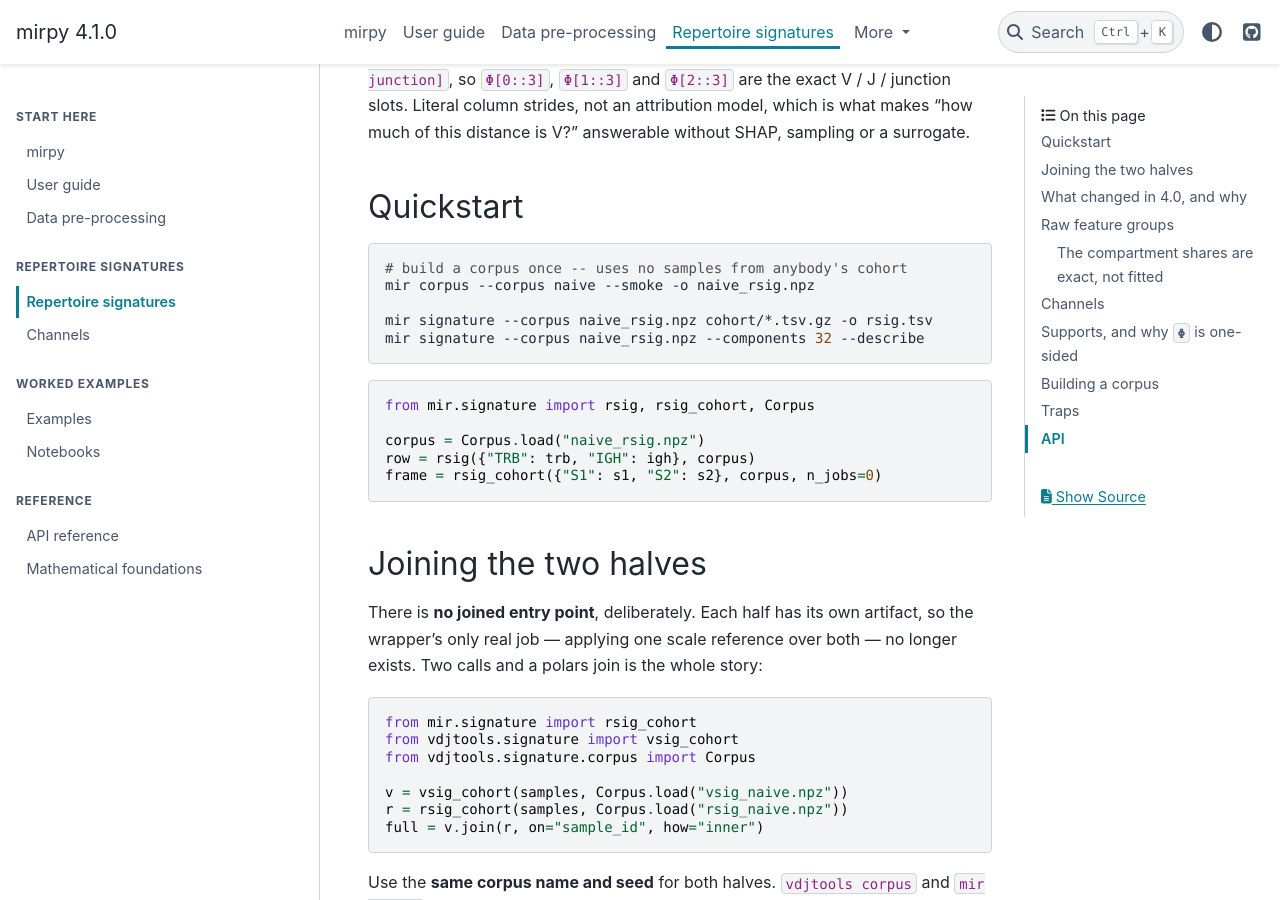
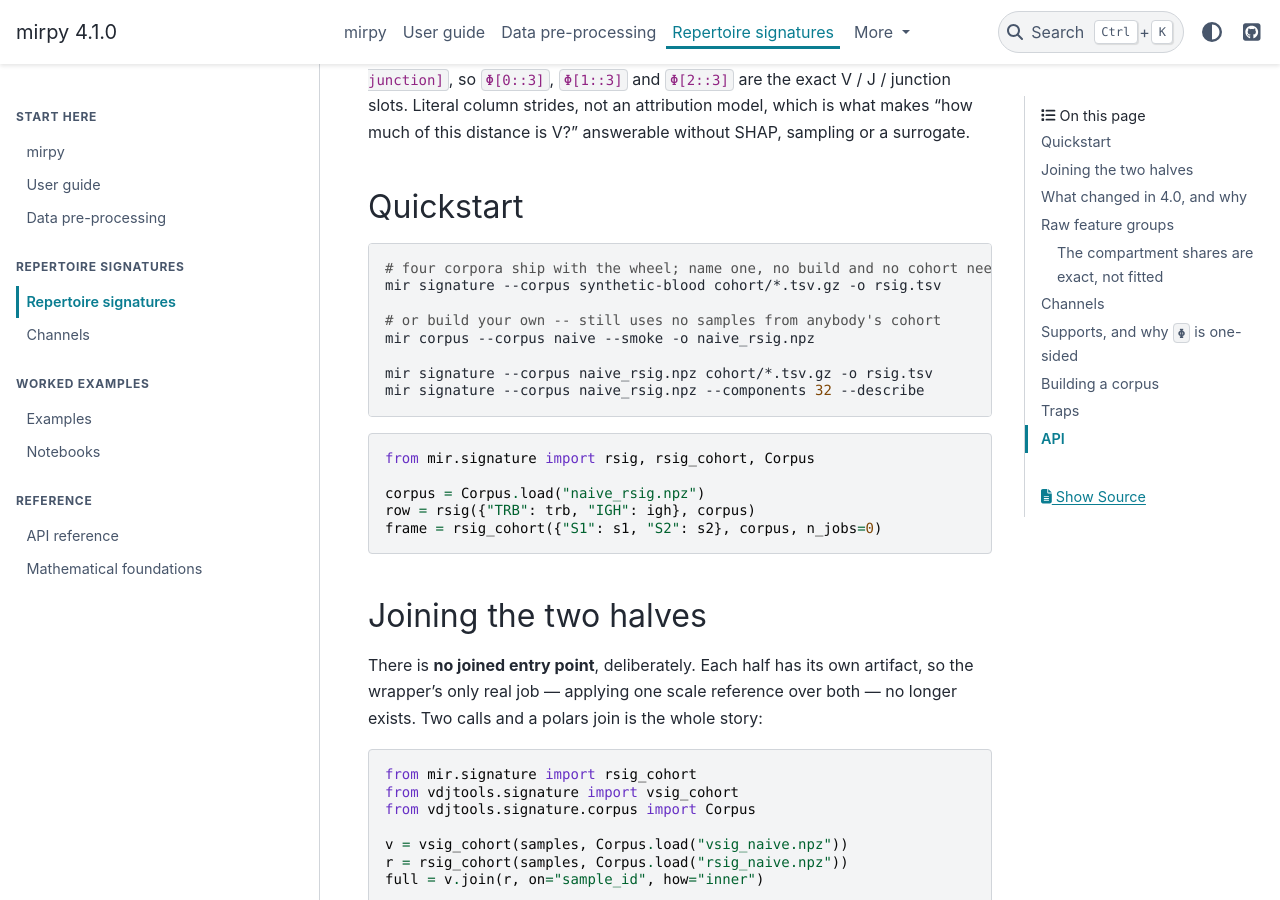
Before and after one commit to antigenomics/mirpy, a Sphinx documentation site: the page built from docs/signature.rst, in a window 1280 px wide and 900 px high, scrolled down 502 px. Built offline with Sphinx 7.4.7 and the PyData theme 0.15.4, drawn with Linux system fonts in a browser that asks for light colours.

Commit message:
docs: four shipped corpora, not two; date 4.1.0 to its release day
Co-Authored-By: Claude Opus 5 <noreply@anthropic.com>

```diff
--- a/docs/signature.rst
+++ b/docs/signature.rst
@@ -24,7 +24,10 @@ Quickstart
 
 .. code-block:: bash
 
-   # build a corpus once -- uses no samples from anybody's cohort
+   # four corpora ship with the wheel; name one, no build and no cohort needed
+   mir signature --corpus synthetic-blood cohort/*.tsv.gz -o rsig.tsv
+
+   # or build your own -- still uses no samples from anybody's cohort
    mir corpus --corpus naive --smoke -o naive_rsig.npz
 
    mir signature --corpus naive_rsig.npz cohort/*.tsv.gz -o rsig.tsv
```
Also changed, not shown: CHANGELOG.md (+1 -1 lines), README.md (+5 -3 lines).
